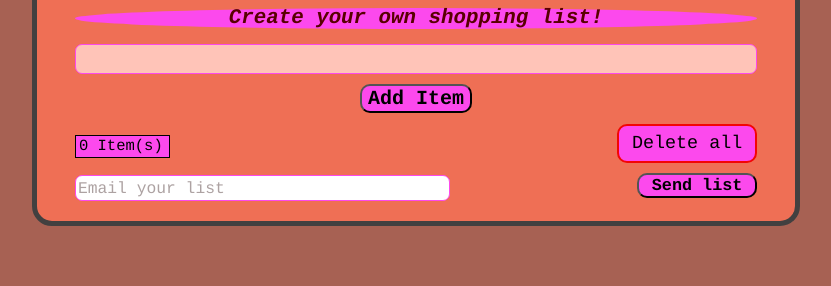
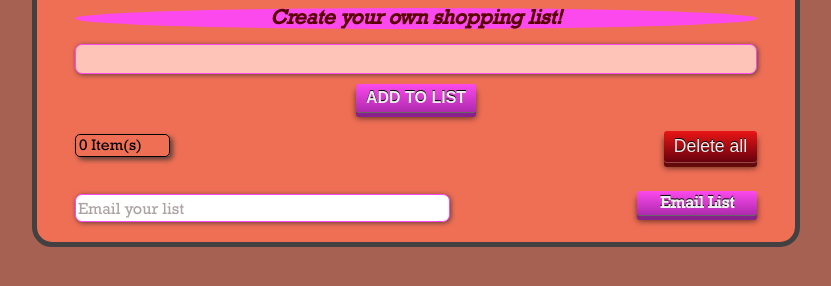
Before and after one commit to swollavg/shopping-app, a plain HTML site: page index.html in a window 1280 px wide. Shown: the part 112-398 px from the top of the page, without its empty margins (224-1055 px from the left). Drawn offline with Linux system fonts and the light colour scheme.

Commit message:
Finished
Changed the CSS of buttons

```diff
--- a/css/style.css
+++ b/css/style.css
@@ -5,6 +5,18 @@
          url('../fonts/infernosspicy-webfont.woff') format('woff'),
          url('../fonts/infernosspicy-webfont.ttf') format('truetype'),
          url('../fonts/infernosspicy-webfont.svg#infernosspicymedium') format('svg');
+    font-weight: normal;
+    font-style: normal;
+
+}
+
+@font-face {
+    font-family: 'rockwellregular';
+    src: url('../fonts/26783-webfont.eot');
+    src: url('../fonts/26783-webfont.eot?#iefix') format('embedded-opentype'),
+         url('../fonts/26783-webfont.woff') format('woff'),
+         url('../fonts/26783-webfont.ttf') format('truetype'),
+         url('../fonts/26783-webfont.svg#rockwellregular') format('svg');
     font-weight: normal;
     font-style: normal;
 
@@ -65,7 +77,7 @@ h1.logo-text {
 }
 
 p.subline {
-	font-family: Rockwell, "Courier Bold", Courier, Georgia, Times, "Times New Roman", serif;
+	font-family: 'rockwellregular';
 	font-size: 130%;
 	font-weight: bold;
 	font-style: italic;
@@ -85,21 +97,70 @@ form input[type=text]#main-input {
 	font-size: 175%;
 	font-family: 'infernosspicymedium';
 	font-weight: bold;
+	-webkit-box-shadow: 1px 1px 5px 0px rgba(50, 50, 50, 0.75);
+	-moz-box-shadow:    1px 1px 5px 0px rgba(50, 50, 50, 0.75);
+	box-shadow:         1px 1px 5px 0px rgba(50, 50, 50, 0.75);
 }
 
-form input[type=submit] {
+.main-submit {
 	display: block;
-	width: auto;
-	margin: 10px auto 0;
-	background-color: #FC49ED;
-	font-family: Rockwell, "Courier Bold", Courier, Georgia, Times, "Times New Roman", serif;
+	font-size: 100%;
 	font-weight: bold;
-	font-size: 125%;
-	border-radius: 10px;
+	text-transform: uppercase;
+	padding: 5px 10px;
+	margin: 10px auto;
+	color: #EEEEEE;
+	background-color: #555;
+	background: -webkit-linear-gradient(#FC49ED, #AF2AAF);
+	background: linear-gradient(#FC49ED, #AF2AAF);
+	border: 0 none;
+	border-radius: 3px;
+	text-shadow: 0 -1px 0 #000;
+	box-shadow: 0 1px 0 #666, 0 5px 0 #89208D, 0 6px 6px rgba(0,0,0,0.6);
+	cursor: pointer;
 	outline: none;
 }
 
-.add-list{
+.main-submit:active {
+	position: relative;
+  	top: 5px;
+    -webkit-box-shadow: 0px 2px 0px #84261a;
+    -moz-box-shadow: 0px 2px 0px #84261a;
+    box-shadow: 0px 2px 0px #84261a;
+}
+
+.email-wrapper {
+	margin-top: 20px;
+}
+
+.email-submit {
+	display: block;
+	font-size: 95%;
+	font-weight: bold;
+	padding: 2px 10px;
+	margin: px auto;
+	color: #ccc;
+	background-color: #555;
+	background: -webkit-linear-gradient(#888, #555);
+	background: linear-gradient(#888, #555);
+	border: 0 none;
+	border-radius: 3px;
+	text-shadow: 0 -1px 0 #000;
+	box-shadow: 0 1px 0 #666, 0 5px 0 #444, 0 6px 6px rgba(0,0,0,0.6);
+	cursor: pointer;
+	float: right;
+	margin-top: 9px;
+}
+
+.email-submit:active {
+	position: relative;
+  	top: 5px;
+    -webkit-box-shadow: 0px 2px 0px #84261a;
+    -moz-box-shadow: 0px 2px 0px #84261a;
+    box-shadow: 0px 2px 0px #84261a;
+}
+
+.add-list {
 	font-family: 'infernosspicymedium';
 }
 
@@ -140,46 +201,72 @@ div.counter-wrapper {
 p.item-counter {
 	width: 95px;
 	float: left;
-	font-family: Rockwell, "Courier Bold", Courier, Georgia, Times, "Times New Roman", serif;
+	font-family: 'rockwellregular';
 	font-size: 97%;
 	color: #000;
 	border: 1px solid black;
 	padding: 3px;
-	background-color: #FC49ED;
+	/* background-color: #FC49ED; */
 	font-weight: normal;
 	margin-top: 12px;
-
+	-webkit-box-shadow: 3px 3px 5px 0px rgba(50, 50, 50, 0.75);
+	-moz-box-shadow:    3px 3px 5px 0px rgba(50, 50, 50, 0.75);
+	box-shadow:         3px 3px 5px 0px rgba(50, 50, 50, 0.75);
+	border-radius: 5px;
 }
 
 button.delete-all {
-	margin-top: 1px;
+	display: block;
+	font-size: 1.1em;
+	padding: 5px 10px;
+	color: #EEEEEE;
+	background-color: #555;
+	background: -webkit-linear-gradient(#E91515, #68010E);
+	background: linear-gradient(#E91515, #68010E);
+	border: 0 none;
+	border-radius: 3px;
+	text-shadow: 0 -1px 0 #000;
+	box-shadow: 0 1px 0 #974848, 0 5px 0 #640A0A, 0 6px 6px rgba(0,0,0,0.6);
+	cursor: pointer;
 	float: right;
-	font-family: Rockwell, "Courier Bold", Courier, Georgia, Times, "Times New Roman", serif;
-	font-size: 115%;
-	color: #000;
-	border: 2px solid rgb(243, 5, 5);
-	border-radius: 10px;
-	background-color: #FC49ED;
+	margin-top: 9px;
 	outline: none;
-	width: 140px;
-	padding: 7px;
 }
 
-form input.email-submit {
+button.delete-all:active {
+	position: relative;
+  	top: 5px;
+    -webkit-box-shadow: 0px 2px 0px #84261a;
+    -moz-box-shadow: 0px 2px 0px #84261a;
+    box-shadow: 0px 2px 0px #84261a;
+}
+
+button.email-submit {
 	float: right;
 	width: 120px;
 	font-size: 105%;
-	font-family: Rockwell, "Courier Bold", Courier, Georgia, Times, "Times New Roman", serif;
+	font-family: 'rockwellregular';
 	border-radius: 10px;
 	outline: none;
+	color: #EEEEEE;
+	background-color: #555;
+	background: -webkit-linear-gradient(#FC49ED, #AF2AAF);
+	background: linear-gradient(#FC49ED, #AF2AAF);
+	border: 0 none;
+	border-radius: 3px;
+	text-shadow: 0 -1px 0 #000;
+	box-shadow: 0 1px 0 #666, 0 5px 0 #89208D, 0 6px 6px rgba(0,0,0,0.6);
 }
 
 form input.email-input {
 	float: left;
 	width: 55%;
 	margin-top: 12px;
-	font-family: Rockwell, "Courier Bold", Courier, Georgia, Times, "Times New Roman", serif;
+	 font-family: 'rockwellregular';
 	font-size: 120%;
+	-webkit-box-shadow: 1px 1px 5px 0px rgba(50, 50, 50, 0.75);
+	-moz-box-shadow:    1px 1px 5px 0px rgba(50, 50, 50, 0.75);
+	box-shadow:         1px 1px 5px 0px rgba(50, 50, 50, 0.75);
 }
 
 #delete-icon {
@@ -273,24 +360,24 @@ form input.email-input {
 ::-webkit-input-placeholder { /* WebKit browsers */
     color:    #ada2a2;
     font-size: 85%;
-    font-family: Rockwell, "Courier Bold", Courier, Georgia, Times, "Times New Roman", serif;
+     font-family: 'rockwellregular';
 }
 :-moz-placeholder { /* Mozilla Firefox 4 to 18 */
     color:    #ada2a2;
     font-size: 85%;
-    font-family: Rockwell, "Courier Bold", Courier, Georgia, Times, "Times New Roman", serif;
+     font-family: 'rockwellregular';
 
 }
 ::-moz-placeholder { /* Mozilla Firefox 19+ */
     color:    #ada2a2;
     font-size: 85%;
-    font-family: Rockwell, "Courier Bold", Courier, Georgia, Times, "Times New Roman", serif;
+     font-family: 'rockwellregular';
 
 }
 :-ms-input-placeholder { /* Internet Explorer 10+ */
     color:    #ada2a2;
     font-size: 85%;
-    font-family: Rockwell, "Courier Bold", Courier, Georgia, Times, "Times New Roman", serif;
+     font-family: 'rockwellregular';
 
 }
 
@@ -428,8 +515,8 @@ ul.add-list li.removed-item {
 	}
 
 
-	form input[type=text] #main-input {
-		font-size: 145%;
+	form input[type=text]#main-input {
+		font-size: 140%;
 	}
 
 	#delete-icon {
@@ -453,13 +540,14 @@ ul.add-list li.removed-item {
 	}
 
 	.header .pig-pic{
-		width: 80px;
-		margin-left: -10px;
-
+		position: absolute;
+		width: 100px;
+		left: 0;
+		top: 15px;
 	}
 
 	h1.logo-text {
-		font-size: 180%;
+		font-size: 210%;
 
 	}
 
@@ -479,14 +567,14 @@ ul.add-list li.removed-item {
 		margin-top: 10px;
 	}
 
-	form input.email-submit {
+	button.email-submit {
 		font-size: 90%;
 	}
 
 	button.delete-all {
 		font-size: 95%;
 		font-weight: bold;
-		margin-top: 2px;
+		margin-top: 8px;
 	}
 
 	p.item-counter {
@@ -505,3 +593,17 @@ ul.add-list li.removed-item {
 
 
 }
+
+@media (max-width: 320px) {
+	.header .pig-pic{
+		position: absolute;
+		width: 100px;
+		left: 0;
+		top: 15px;
+	}
+
+	h1.logo-text {
+		font-size: 210%;
+
+	}
+}
--- a/index.html
+++ b/index.html
@@ -36,7 +36,7 @@
 
 		<form class="form-pig">
 			<input type="text" name="item" id="main-input">
-			<input type="submit" value="Add Item" id="main-submit">
+			<button class="main-submit">Add to list</button>
 		</form>
 
 		<ul class="add-list">
@@ -51,9 +51,9 @@
 
 		<span class="clear">
 		<footer>
-			<form  class="clearfix">
+			<form  class="clearfix email-wrapper">
 				<input type="text" placeholder="Email your list" name="email" class="email-input">
-				<input type="submit" value="Send list" class="email-submit">
+				<button class="email-submit">Email List</button>
 			</form>
 		</footer>
 
--- a/js/app.js
+++ b/js/app.js
@@ -1,7 +1,7 @@
 $(document).ready(function(){
 
         // Adds Items to list
-		$('#main-submit').click(function(event){
+		$('.main-submit').click(function(event){
 			addToList();
 			event.preventDefault();
 		});
```
Also changed, not shown: fonts/26783-webfont.ttf (added), fonts/26783-webfont.woff (added), 2 other files.
